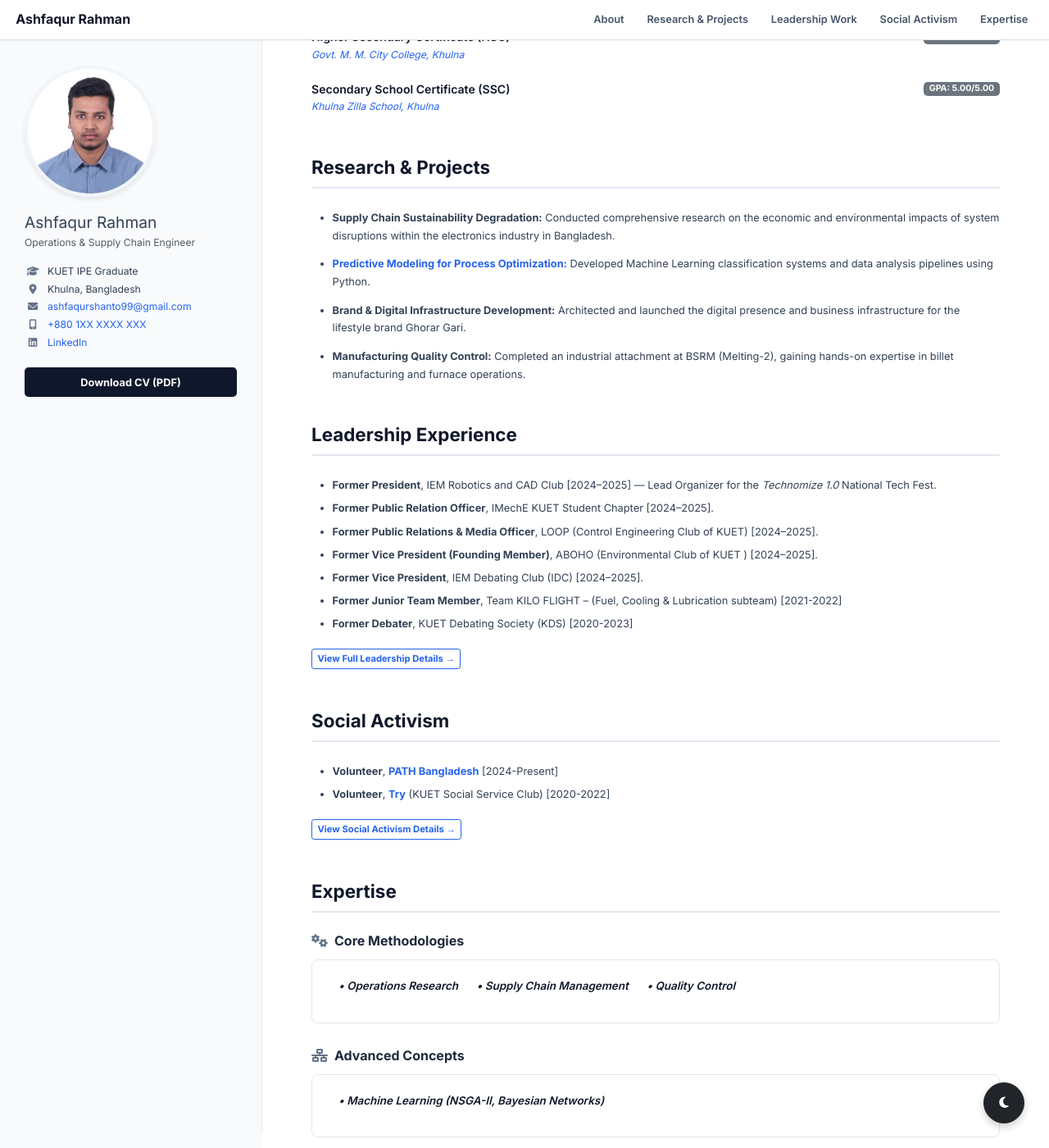
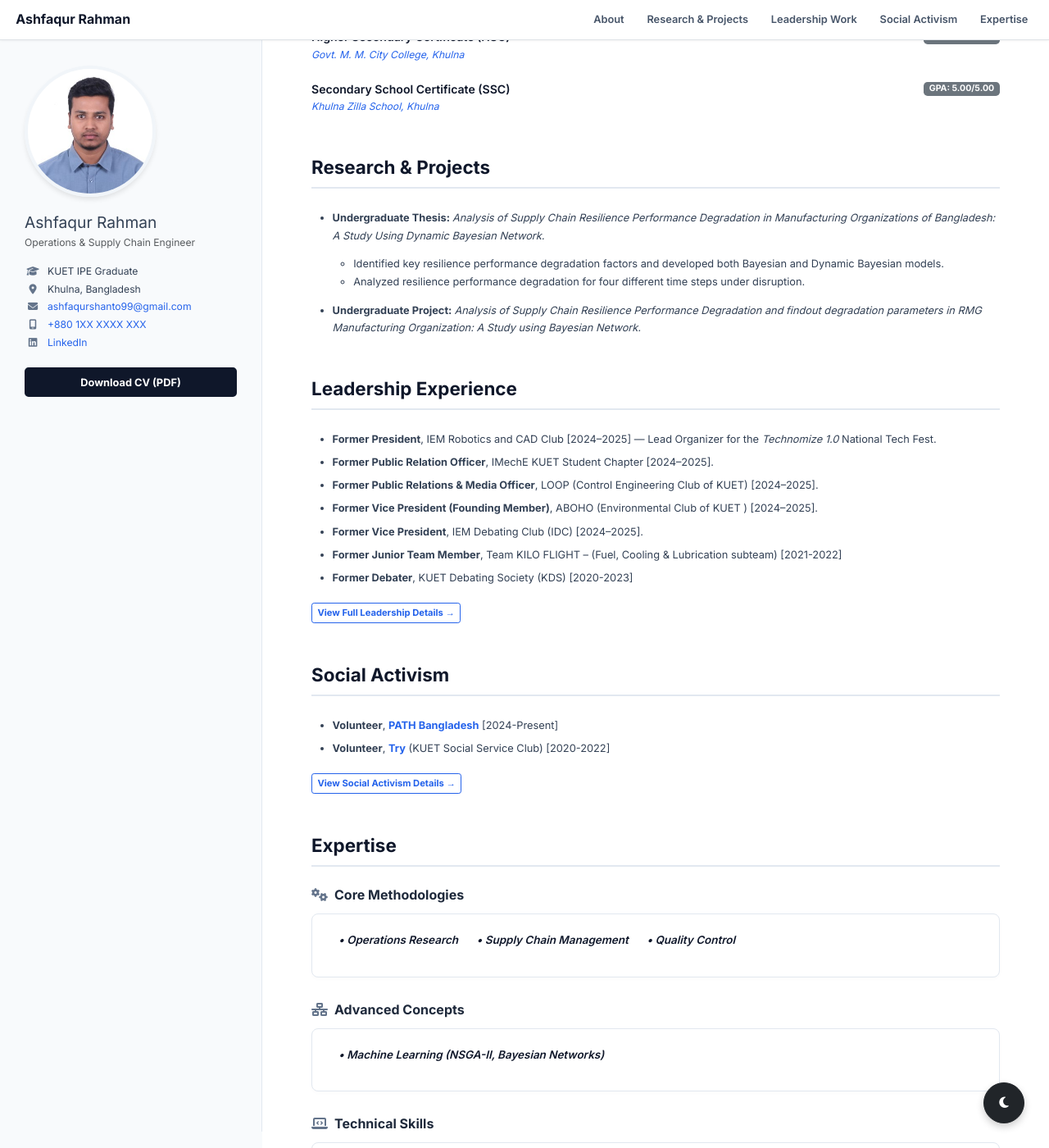
Before and after one commit to AshfaqurRahman99/AshfaqurRahman99.github.io, a Jekyll site: the page index.html, which Jekyll copies as it is, in a window 1280 px wide and 1400 px high, scrolled down 364 px. Shown: the whole window at 82% size. Built offline with Jekyll 4.4.1, drawn with Linux system fonts in a browser that asks for light colours; a style sheet for code colours, icons or effects is not loaded.

Commit message:
Update index.html

```diff
--- a/index.html
+++ b/index.html
@@ -111,6 +111,17 @@
         }
         .section-title:first-child {
             margin-top: 0;
+        }
+        .section-sub-title {
+            border-bottom: 2px solid #e2e8f0;
+            padding-bottom: 10px;
+            margin-bottom: 20px;
+            margin-top: 30px;
+            font-size: 1.2rem;
+            font-weight: 600;
+            color: #000000;
+            scroll-margin-top: 90px;
+            /* Ensures the top navbar doesn't cover the title when clicking a link */
         }
         .item-title {
             font-size: 1.1rem;
@@ -735,14 +746,48 @@
                             School, Khulna</a></div>
                 </div>
 
+            <!-- Research & Projects  -->
             <h2 id="research" class="section-title">Research & Projects</h2>
+
             <ul>
-                <li class="mb-3"><strong>Supply Chain Sustainability Degradation:</strong> Conducted comprehensive research on the economic and environmental impacts of system disruptions within the electronics industry in Bangladesh.</li>
-                <li class="mb-3"><strong><a href="https://github.com/AshfaqurRahman99" target="_blank">Predictive Modeling for Process Optimization:</a></strong> Developed Machine Learning classification systems and data analysis pipelines using Python.</li>
-                <li class="mb-3"><strong>Brand & Digital Infrastructure Development:</strong> Architected and launched the digital presence and business infrastructure for the lifestyle brand Ghorar Gari.</li>
-                <li class="mb-3"><strong>Manufacturing Quality Control:</strong> Completed an industrial attachment at BSRM (Melting-2), gaining hands-on expertise in billet manufacturing and furnace operations.</li>
-            </ul>
+                    <li class="mb-3"><strong>Undergraduate Thesis: </strong> <i>Analysis of Supply Chain Resilience
+                            Performance Degradation in Manufacturing Organizations of Bangladesh:
+                            A Study Using Dynamic Bayesian Network.</i>
+                    </li>
+                    <ul class="mb-3">
+                        <li>Identified key resilience performance degradation factors and developed both Bayesian and
+                            Dynamic Bayesian models.
+                        </li>
+                        <li>
+                            Analyzed resilience performance degradation for four different time steps under disruption.
+                        </li>
+                    </ul>
 
+                    <li class="mb-3"><strong>Undergraduate Project: </strong> <i>Analysis of Supply Chain Resilience
+                            Performance Degradation and findout degradation parameters in
+                            RMG Manufacturing Organization: A Study using Bayesian Network. </i>
+                    </li>
+
+                    <!-- <h4 class="section-sub-title"><i>Referred Conference Papers</i></h4>
+
+                    <li class="mb-3"><strong>Supply Chain Sustainability Degradation:</strong> Conducted comprehensive
+                        research on the economic and environmental impacts of system disruptions within the electronics
+                        industry in Bangladesh.</li>
+
+                    <h4 class="section-sub-title"><i>Work in Progress</i></h4>
+
+                    <li class="mb-3"><strong><a href="https://github.com/AshfaqurRahman99" target="_blank">Predictive
+                                Modeling for Process Optimization:</a></strong> Developed Machine Learning
+                        classification systems and data analysis pipelines using Python.</li>
+                    <li class="mb-3"><strong>Brand & Digital Infrastructure Development:</strong> Architected and
+                        launched the digital presence and business infrastructure for the lifestyle brand Ghorar Gari.
+                    </li>
+                    <li class="mb-3"><strong>Manufacturing Quality Control:</strong> Completed an industrial attachment
+                        at BSRM (Melting-2), gaining hands-on expertise in billet manufacturing and furnace operations.
+                    </li> -->
+                </ul>
+
+            <!-- Leadership Section -->
             <h2 id="leadership" class="section-title">Leadership Experience</h2>
             <ul>
                 <li class="mb-2"><strong>Former President</strong>, IEM Robotics and CAD Club [2024–2025] — Lead Organizer for the <em>Technomize 1.0</em> National Tech Fest.</li>
@@ -769,6 +814,7 @@
             <!-- This is the new button linking to your social activism page -->
                 <a href="social.html" class="btn btn-custom-blue btn-sm mt-2 fw-bold">View Social Activism Details
                     &rarr;</a>
+
 
             <h2 id="expertise" class="section-title">Expertise</h2>
 
@@ -1139,8 +1185,66 @@
         <i class="fa-solid fa-moon" style="font-size: 1.2rem;"></i>
     </button>
     <!-- Dark Mode Logic -->
+    <!-- This logic picks the browser's theme and next response and memorize user's preference -->
+    <script>
+        document.addEventListener("DOMContentLoaded", function () {
+            const themeToggle = document.getElementById('theme-toggle');
+            const body = document.body;
+            const icon = themeToggle.querySelector('i');
+
+            // 1. Check system preference and user's saved memory
+            const systemPrefersDark = window.matchMedia('(prefers-color-scheme: dark)');
+            const savedTheme = localStorage.getItem('user_theme_priority');
+
+            // 2. Decide what to load: User Memory is #1 Priority, System Setting is #2
+            if (savedTheme === 'dark' || (savedTheme === null && systemPrefersDark.matches)) {
+                // Apply Dark Mode
+                body.classList.add('dark-theme');
+                icon.classList.replace('fa-moon', 'fa-sun');
+                themeToggle.classList.replace('btn-dark', 'btn-light');
+            } else {
+                // Ensure Light Mode is strictly applied
+                body.classList.remove('dark-theme');
+                if (icon.classList.contains('fa-sun')) icon.classList.replace('fa-sun', 'fa-moon');
+                if (themeToggle.classList.contains('btn-light')) themeToggle.classList.replace('btn-light', 'btn-dark');
+            }
+
+            // 3. Listen for clicks, toggle theme, and SAVE the user's manual choice
+            themeToggle.addEventListener('click', function () {
+                body.classList.toggle('dark-theme');
+
+                if (body.classList.contains('dark-theme')) {
+                    // Switched to Dark manually
+                    localStorage.setItem('user_theme_priority', 'dark');
+                    icon.classList.replace('fa-moon', 'fa-sun');
+                    themeToggle.classList.replace('btn-dark', 'btn-light');
+                } else {
+                    // Switched to Light manually
+                    localStorage.setItem('user_theme_priority', 'light');
+                    icon.classList.replace('fa-sun', 'fa-moon');
+                    themeToggle.classList.replace('btn-light', 'btn-dark');
+                }
+            });
+
+            // 4. Live Sync: Only switch automatically if the user HAS NOT clicked the button yet
+            systemPrefersDark.addEventListener('change', event => {
+                if (localStorage.getItem('user_theme_priority') === null) {
+                    if (event.matches) {
+                        body.classList.add('dark-theme');
+                        icon.classList.replace('fa-moon', 'fa-sun');
+                        themeToggle.classList.replace('btn-dark', 'btn-light');
+                    } else {
+                        body.classList.remove('dark-theme');
+                        icon.classList.replace('fa-sun', 'fa-moon');
+                        themeToggle.classList.replace('btn-light', 'btn-dark');
+                    }
+                }
+            });
+        });
+    </script>
+
     <!-- Someone's preference is dark theme and other's is light theme so I adjusted the logic accordingly -->
-    <script>
+    <!-- <script>
     document.addEventListener("DOMContentLoaded", function () {
         const themeToggle = document.getElementById('theme-toggle');
         const body = document.body;
@@ -1184,7 +1288,7 @@
             }
         });
     });
-</script>
+</script> -->
 
 <!-- Bootstrap JS (Powers the Mobile Dropdown Menu) -->
 <script src="https://cdn.jsdelivr.net/npm/bootstrap@5.3.0/dist/js/bootstrap.bundle.min.js"></script>
```
